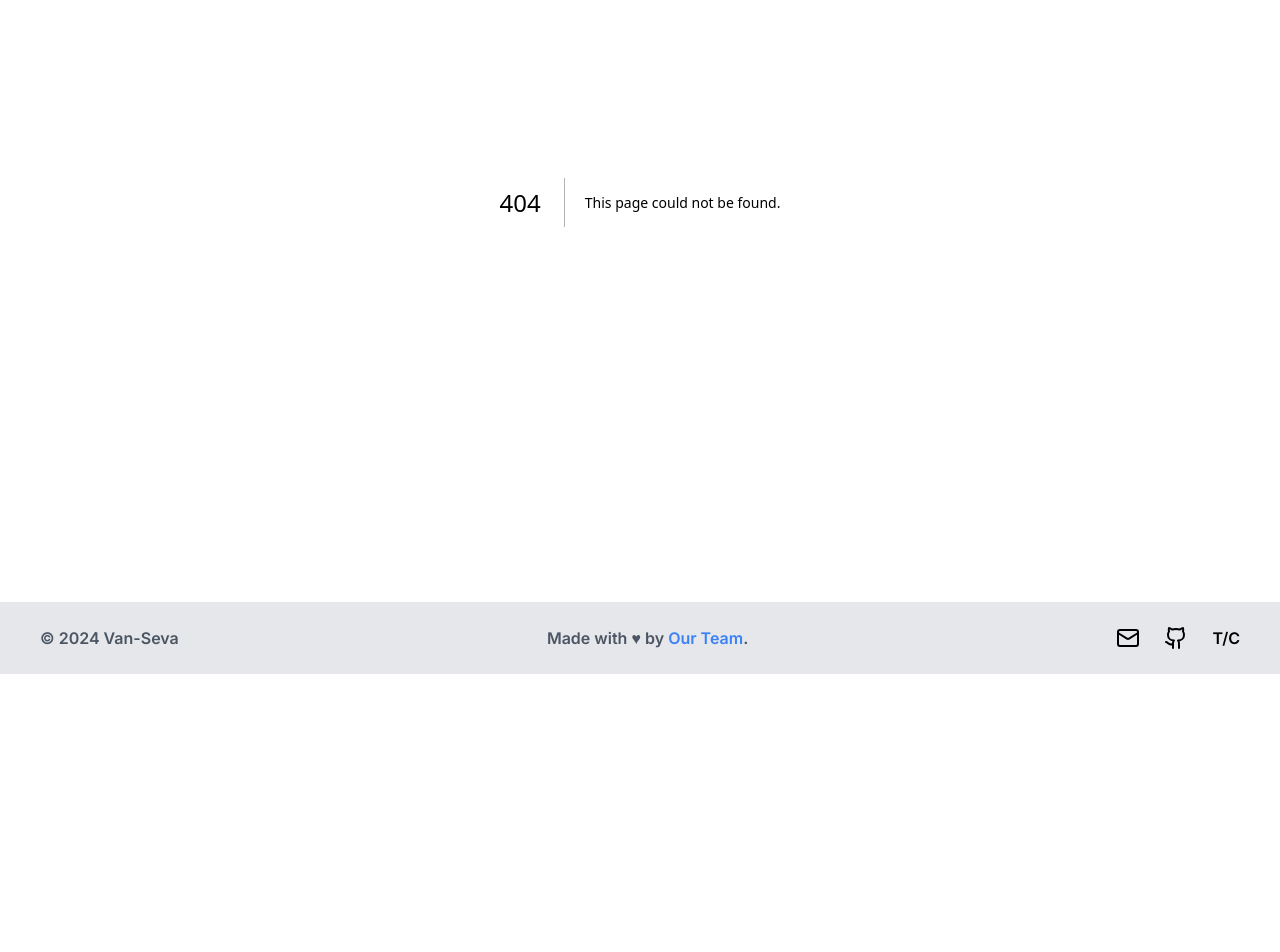
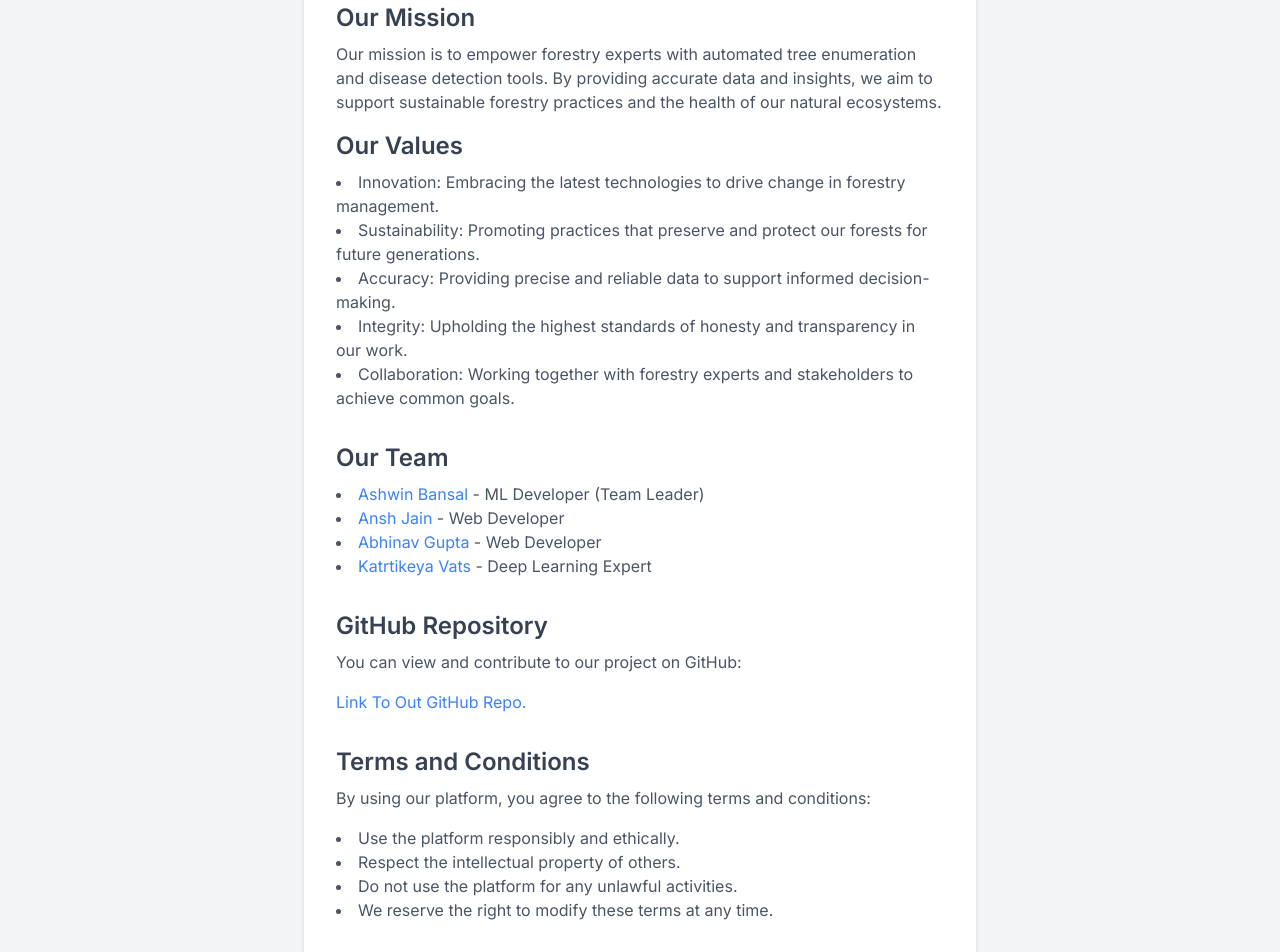
Before and after one commit to abhinav2805-ux/kuchbhi, a Next.js app in the folder client/: page /aboutus in a window 1280 px wide. Before the commit this address had no page. Shown: the part 280-1232 px from the top of the page. Before the commit the page ends 954 px from the top, so only its background shows below. Built offline with nearby package versions, Linux system fonts and the light colour scheme.

Commit message:
updates and about us

```diff
--- /dev/null
+++ b/client/src/app/(app)/aboutus/page.tsx
@@ -0,0 +1,63 @@
+import React from 'react';
+
+const AboutUs: React.FC = () => {
+  return (
+    <div className="flex flex-col items-center justify-center min-h-screen bg-gray-100 py-10">
+      <div className="bg-white p-8 rounded-lg shadow-md max-w-2xl text-center">
+        <h1 className="text-4xl font-bold mb-4 text-gray-800">About Us</h1>
+        <p className="text-gray-600 mb-6">
+          Welcome to Van Seva! We are dedicated to leveraging the power of image analytics and machine learning to revolutionize forestry management.
+        </p>
+        <div className="text-left mb-8">
+          <h2 className="text-2xl font-semibold mb-2 text-gray-700">Our Mission</h2>
+          <p className="text-gray-600 mb-4">
+            Our mission is to empower forestry experts with automated tree enumeration and disease detection tools. By providing accurate data and insights, we aim to support sustainable forestry practices and the health of our natural ecosystems.
+          </p>
+          <h2 className="text-2xl font-semibold mb-2 text-gray-700">Our Values</h2>
+          <ul className="list-disc list-inside text-gray-600 mb-4">
+            <li>Innovation: Embracing the latest technologies to drive change in forestry management.</li>
+            <li>Sustainability: Promoting practices that preserve and protect our forests for future generations.</li>
+            <li>Accuracy: Providing precise and reliable data to support informed decision-making.</li>
+            <li>Integrity: Upholding the highest standards of honesty and transparency in our work.</li>
+            <li>Collaboration: Working together with forestry experts and stakeholders to achieve common goals.</li>
+          </ul>
+        </div>
+
+        <div className="text-left mb-8">
+          <h2 className="text-2xl font-semibold mb-2 text-gray-700">Our Team</h2>
+          <ul className="list-disc list-inside text-gray-600 mb-4">
+            <li><a rel='noopener noreferrer' href="https://github.com/Ashwin1902" target='_blank' className="text-blue-500 hover:underline">Ashwin Bansal</a> - ML Developer (Team Leader)</li>
+            <li><a rel='noopener noreferrer' href="https://github.com/AnshJain9159" target='_blank' className="text-blue-500 hover:underline">Ansh Jain</a> - Web Developer</li>
+            <li><a rel='noopener noreferrer'href="https://github.com/abhinav2805-ux" target='_blank' className="text-blue-500 hover:underline">Abhinav Gupta</a> - Web Developer</li>
+            <li><a  rel='noopener noreferrer' href="https://github.com/coderkartikeya" target='_blank' className="text-blue-500 hover:underline">Katrtikeya Vats</a> - Deep Learning Expert </li>
+          </ul>
+        </div>
+
+        <div className="text-left mb-8">
+          <h2 className="text-2xl font-semibold mb-2 text-gray-700">GitHub Repository</h2>
+          <p className="text-gray-600 mb-4">
+            You can view and contribute to our project on GitHub:
+          </p>
+          <a  rel='noopener noreferrer' href="https://github.com/abhinav2805-ux/kuchbhi" target="_blank" className="text-blue-500 hover:underline">
+            Link To Out GitHub Repo.
+          </a>
+        </div>
+
+        <div className="text-left mb-8">
+          <h2 className="text-2xl font-semibold mb-2 text-gray-700">Terms and Conditions</h2>
+          <p className="text-gray-600 mb-4">
+            By using our platform, you agree to the following terms and conditions:
+          </p>
+          <ul className="list-disc list-inside text-gray-600">
+            <li>Use the platform responsibly and ethically.</li>
+            <li>Respect the intellectual property of others.</li>
+            <li>Do not use the platform for any unlawful activities.</li>
+            <li>We reserve the right to modify these terms at any time.</li>
+          </ul>
+        </div>
+      </div>
+    </div>
+  );
+}
+
+export default AboutUs;
--- a/client/src/components/foot/page.tsx
+++ b/client/src/components/foot/page.tsx
@@ -11,8 +11,8 @@ function Footer() {
             <p className="text-gray-600 font-semibold">Made with &#9829; by <a href="https://github.com/abhinav2805-ux/kuchbhi" className="text-blue-500 " title="Meet Our Team">Our Team</a>.</p>
             <div className="space-x-6 flex">
             <a href="mailto:anshjain9159@gmail.com" className=""><Mail/></a>
-            <a href=""><Github/></a>
-            <a href="/" className="font-semibold ">T/C</a>
+            <a href="https://github.com/abhinav2805-ux/kuchbhi" target='_blank' rel='noopener noreferrer'><Github /></a>
+            <a href="/aboutus" className="font-semibold ">T/C</a>
 
             </div>
             </div>
--- a/client/src/components/treecount/page.tsx
+++ b/client/src/components/treecount/page.tsx
@@ -1,9 +1,17 @@
 import { useState, useEffect } from 'react';
 import { Button } from '../ui/button';
+
+interface Prediction {
+  xmin: number;
+  xmax: number;
+  ymin: number;
+  ymax: number;
+}
+
 export default function Home() {
   const [file, setFile] = useState<File | null>(null);
   const [imageUrl, setImageUrl] = useState<string | null>(null);
-  const [predictions, setPredictions] = useState<any[]>([]);
+  const [predictions, setPredictions] = useState<Prediction[]>([]);
   const [treeCount, setTreeCount] = useState<number>(0);
 
   const handleImageChange = (e: React.ChangeEvent<HTMLInputElement>) => {
@@ -40,19 +48,19 @@ export default function Home() {
     }
   };
 
-  const distance = (point1, point2) => {
+  const distance = (point1: [number, number], point2: [number, number]) => {
     return Math.sqrt(
       Math.pow(point1[0] - point2[0], 2) + Math.pow(point1[1] - point2[1], 2)
     );
   };
 
-  const clusterPredictions = (predictions) => {
+  const clusterPredictions = (predictions: Prediction[]) => {
     const points = predictions.map((pred) => [
       (pred.xmin + pred.xmax) / 2,
       (pred.ymin + pred.ymax) / 2,
-    ]);
+    ] as [number, number]);
 
-    const clusters = [];
+    const clusters: [number, number][][] = [];
     const threshold = 50; // Adjust this threshold as needed
 
     points.forEach((point, index) => {
@@ -110,27 +118,35 @@ export default function Home() {
   return (
     <div>
       <div className='flex flex-col justify-center items-center space-y-4'>
-          <h1 className='font-semibold text-center text-3xl '>Tree Detection</h1>
-              <input
-                  placeholder=''
-                  type="file"
-                  accept="image/*"
-                  className="mb-4 border-2 px-2 py-1 rounded-xl" onChange={handleImageChange} />
-          <Button onClick={handleUpload} disabled={!file} className='py-2 px-6 rounded-lg w-fit text-xl text-black' variant={'outline'}>Process Image</Button>
+        <h1 className='font-semibold text-center text-3xl '>Tree Detection</h1>
+        <input
+          placeholder=''
+          type="file"
+          accept="image/*"
+          className="mb-4 border-2 px-2 py-1 rounded-xl"
+          onChange={handleImageChange}
+        />
+        <Button
+          onClick={handleUpload}
+          disabled={!file}
+          className='py-2 px-6 rounded-lg w-fit text-xl text-black'
+          variant={'outline'}
+        >
+          Process Image
+        </Button>
       </div>
 
       <div className='flex gap-4  items-center'>
         {imageUrl && (
           <div className='w-[50%]'>
             <h2 className='font-semibold text-xl'>Selected Image:</h2>
-            <img src={imageUrl} alt="Selected"  className='border-2 shadow-md border-spacing-2'/>
+            <img src={imageUrl} alt="Selected" className='border-2 shadow-md border-spacing-2' />
           </div>
         )}
-        {predictions?predictions.length > 0 && (
+        {predictions.length > 0 && (
           <div className='w-[50%]'>
             <h2 className='font-semibold text-xl'>Processed Image:</h2>
             <canvas id="canvas" />
-
           </div>
         )}
       </div>
--- a/client/src/components/treespecies/page.tsx
+++ b/client/src/components/treespecies/page.tsx
@@ -47,10 +47,14 @@ const MapComponent: React.FC = () => {
     return (
         <div className="flex flex-col items-center p-10 bg-gray-100 w-full min-h-screen">
             <h1 className="text-center font-semibold text-3xl mb-8">Upload an Image</h1>
+            <p className='font-semibold text-black'>Please upload the image of suffering plant&apos;s leaf for diseases detection.</p>
             <div className="mt-5 p-5 bg-white border-2 border-gray-300 rounded-md shadow-md w-full max-w-[800px]">
-                <div className="mt-5 text-center">
-                    <input type="file" onChange={handleFileChange} className="mb-3" />
-                    <Button variant={'outline'} onClick={handleUpload} className="px-4 py-2 bg-blue-500 text-white rounded-md">Upload Image</Button>
+                <div className="mt-5 text-center flex flex-col justify-center items-center">
+                    <input placeholder=''
+          type="file"
+          accept="image/*"
+          className="mb-4 border-2 px-2 py-1 rounded-xl" onChange={handleFileChange}/>
+                    <Button variant={'outline'} onClick={handleUpload} className="py-2 px-6 rounded-lg w-fit text-xl text-black">Upload Image</Button>
                 </div>
                 {uploadMessage && <p className="mt-3 text-center font-semibold">{uploadMessage}</p>}
                 {responseData && (
```
